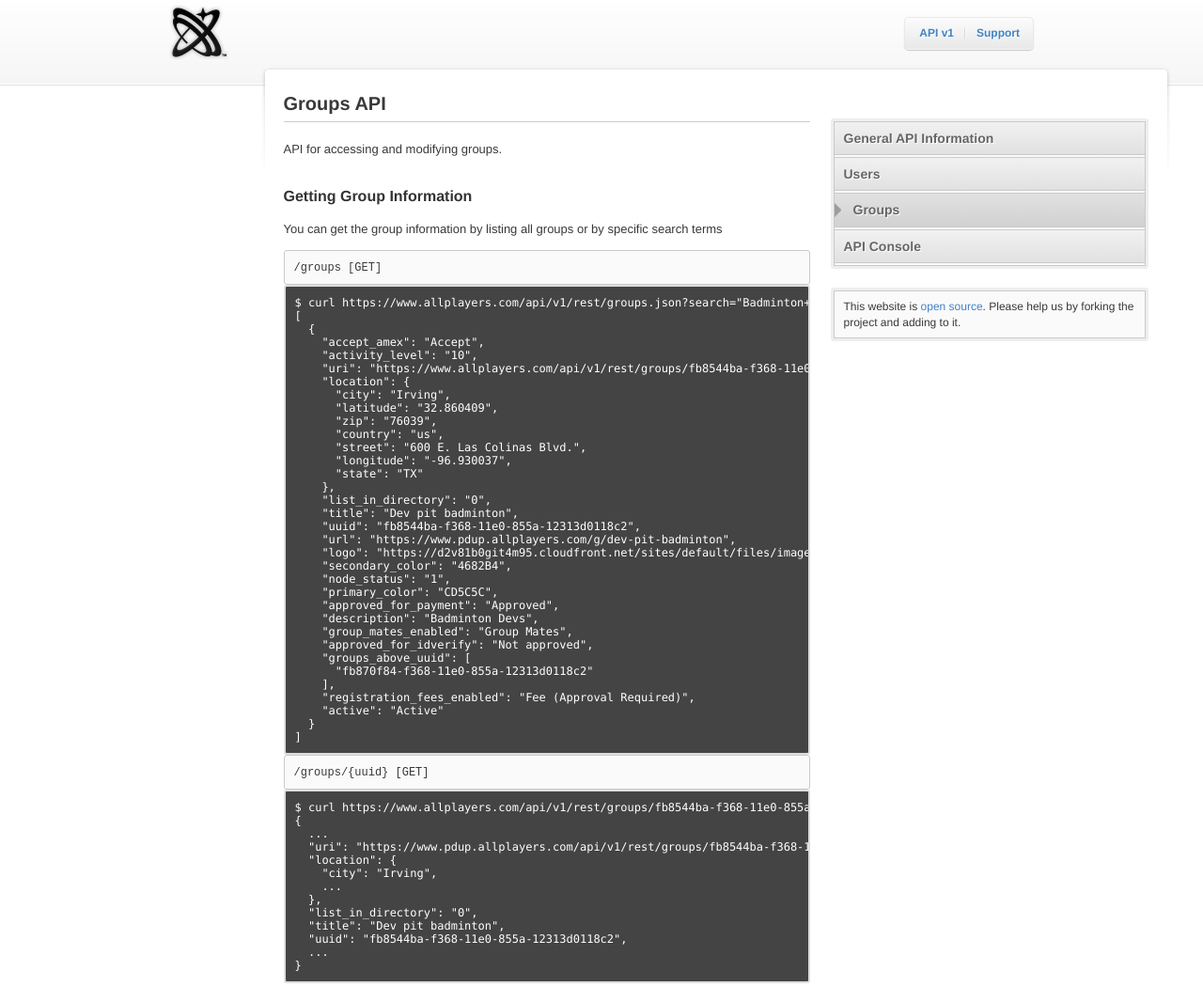
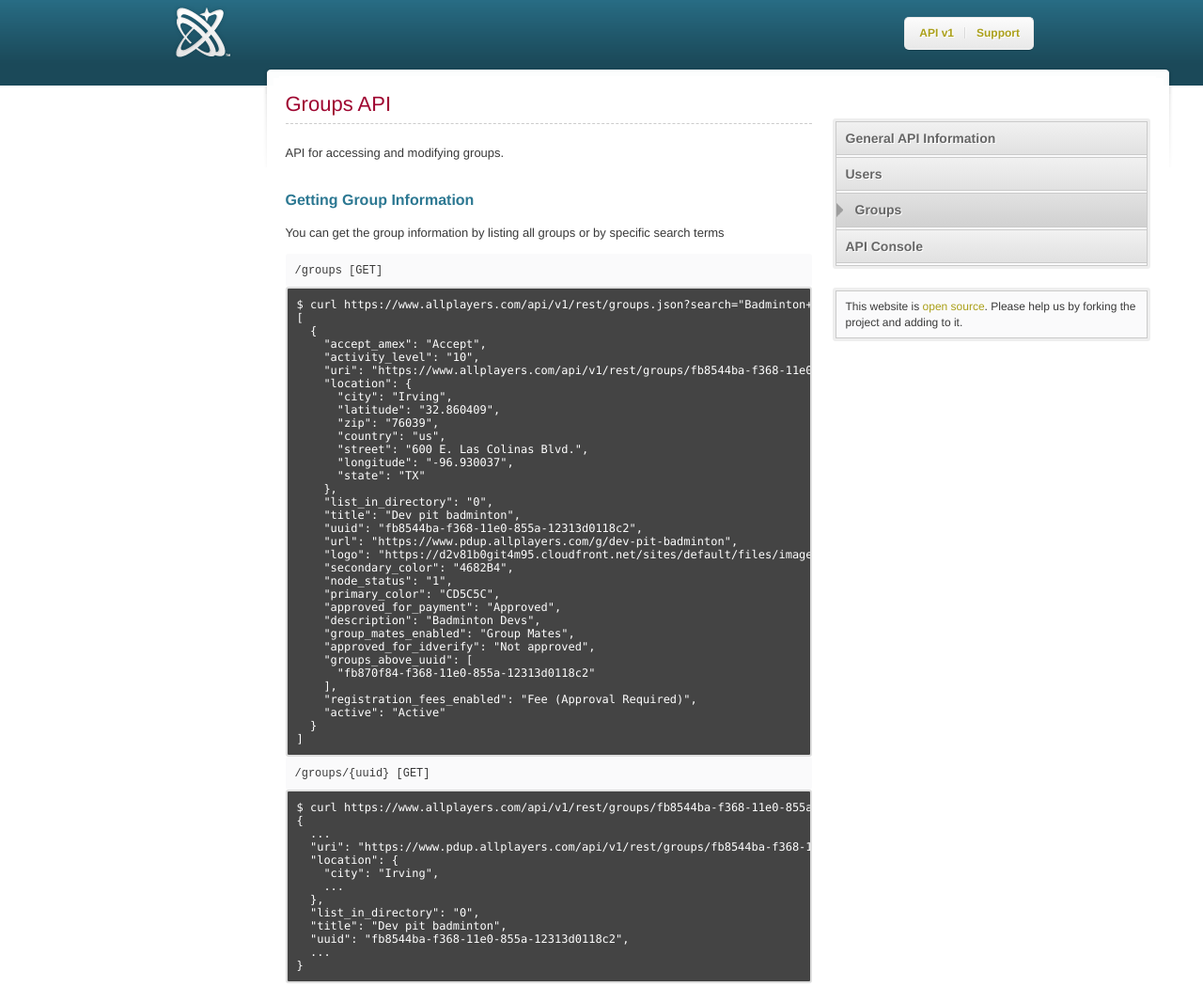
Before and after one commit to christianchristensen/develop.allplayers.com, a Jekyll site: the page built from _posts/2011-1-3-groups.markdown, in a window 1280 px wide. Shown: the whole page at 94% size. Built offline with Jekyll 4.4.1, drawn with Linux system fonts in a browser that asks for light colours; Markdown is read by kramdown in place of the engine named in the settings.

Commit message:
Update documentation styles to be themed more consistently to AllPlayers.com

```diff
--- a/shared/css/documentation.css
+++ b/shared/css/documentation.css
@@ -21,10 +21,12 @@
 }
 
 h1 {
-  font-size: 20px;
-  border-bottom: 1px solid #cccccc;
+  font-size: 22px;
+  border-bottom: 1px dashed #cccccc;
   padding: .5em 0;
   margin: 1em 0 1em;
+  color: #9F0631;
+  font-weight: normal;
 }
 
 h1:first-child {
@@ -33,8 +35,9 @@
 
 h2 {
   font-size: 16px;
-  color: #333;
+  color: #2C7892;
   margin: 2em auto 1em;
+/*  font-weight: normal;*/
 }
 
   body.api .content h2 {
@@ -62,7 +65,7 @@
 }
 
 a {
-  color: #4183C4;
+  color: #aba01a;
   text-decoration: none;
 }
 
@@ -113,7 +116,7 @@
   margin-bottom: 0;
   clear: both;
   height: 91px;
-  background: white url(../images/background-v2.png) 0 0 repeat-x;
+  background: #2C7892 url(../images/background-v2b.png) repeat-x left top;
 }
 
 #header {
@@ -552,14 +555,14 @@
 code {white-space: nowrap;}
 
 pre {
-  border: 1px solid #cacaca;
+  border: 0px solid #cacaca;
   line-height: 1.2em;
   font: 12px Monaco,"Courier New","DejaVu Sans Mono","Bitstream Vera Sans Mono",monospace;
   padding: 10px;
   overflow:auto;
-  -webkit-border-radius: 3px;
-  -moz-border-radius: 3px;
-  border-radius: 3px;
+  -webkit-border-radius: 8px;
+  -moz-border-radius: 8px;
+  border-radius: 8px;
   -moz-background-clip: padding;
   -webkit-background-clip: padding-box;
   background-clip: padding-box;
```
Also changed, not shown: images/logo.png, shared/images/background-v2b.png (added).
